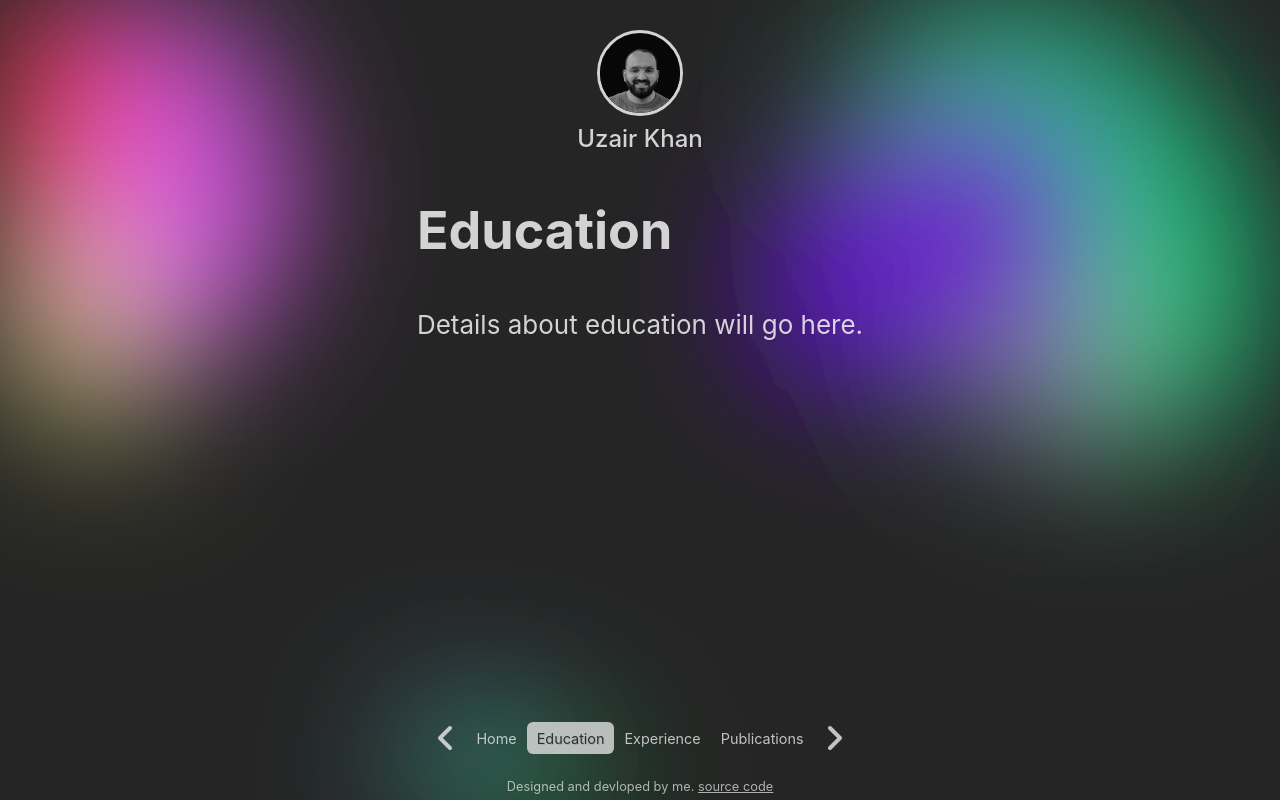
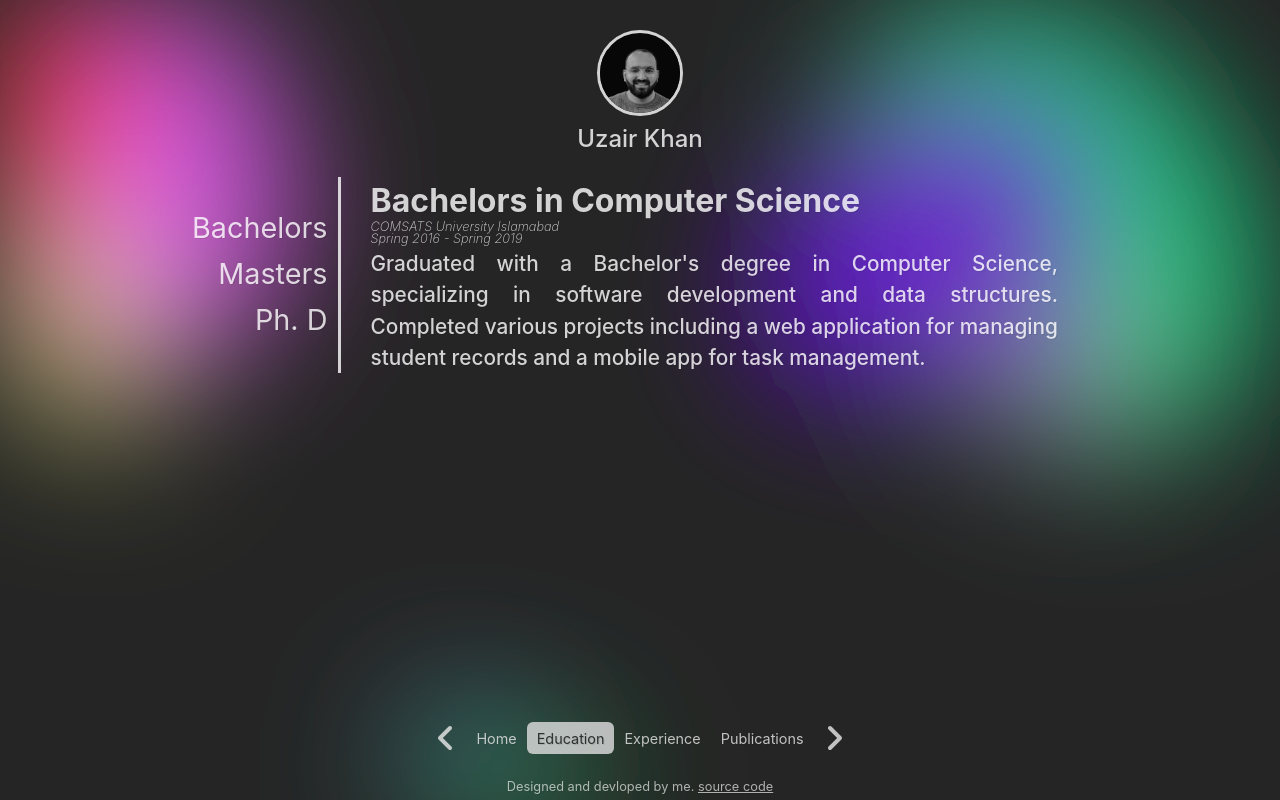
Before and after one commit to uzairrj/uzairrj.github.io, a React (Vite) app: page /education in a window 1280 px wide. Built offline with nearby package versions, Linux system fonts and the light colour scheme.

Commit message:
Add Education component with content and styling for education section

```diff
--- a/src/pages/education.css
+++ b/src/pages/education.css
@@ -0,0 +1,74 @@
+.education-container {
+  padding: 20px;
+  flex-direction: row;
+  flex: 1;
+  display: flex;
+  width: 70%;
+}
+
+.education-navbar {
+  margin-bottom: 20px;
+  border-right: 3px solid #ffffff;
+  text-align: right;
+}
+
+.education-navbar-list {
+  list-style-type: none;
+  padding: 0;
+  margin-right: 10px;
+  font-size: 1.8rem;
+}
+
+/* .education-navbar-list li {
+  margin: 15px 0;
+} */
+
+.education-title {
+    padding: 0px;
+    margin: 0px 30px;
+    font-size: 2rem;
+}
+
+.education-institution {
+    padding: 0px;
+    margin: 0px 30px;
+    font-size: 0.8rem;
+    font-weight: 200;
+    line-height: 0.25rem;
+    font-style: italic;
+}
+
+.education-date {
+    padding: 0px;
+    margin: 0px 30px;
+    font-size: 0.8rem;
+    font-weight: 200;
+
+    font-style: italic;
+}
+
+.education-description{
+    padding: 0px;
+    margin: 0px 30px;
+    font-size: 1.3rem;
+    font-weight: 500;
+    text-align: justify;
+}
+
+
+.education-navbar-link  {
+  text-decoration: none;
+  color: #ffffff;
+  position: relative;
+  display: inline-block;
+  padding-bottom: 3px;
+}
+
+.underline {
+  position: absolute;
+  bottom: 0;
+  left: 0;
+  height: 2px;
+  background-color: #ffffff;
+  width: 0%;
+}
--- a/src/pages/education.tsx
+++ b/src/pages/education.tsx
@@ -1,9 +1,64 @@
+import './education.css'
+import { motion } from 'framer-motion';
+
+
+function EducationContent({title, institution, date, description}: {
+  title: string;
+  institution: string;
+  date: string;
+  description: string;
+}) {
+  return (
+    <div>
+       <h3 className='education-title'>{title}</h3>
+        <p className='education-institution'>{institution}</p>
+        <p className='education-date'>{date}</p>
+        <p className='education-description'>{description}</p>
+    </div>
+  )
+}
+
+function UnderlineLink( {href, text}: {
+  href: string;
+  text: string;
+}) {
+  const underlineVariants = {
+    hidden: { width: 0 },
+    visible: { width: "100%" }
+  };
+  return (
+    <motion.a
+      href={href}
+      className="education-navbar-link"
+      initial="hidden"
+      whileHover="visible"
+    >
+      {text}
+      <motion.span
+        className="underline"
+        variants={underlineVariants}
+        transition={{ duration: 0.3 }}
+      ></motion.span>
+    </motion.a>
+  )
+}
+
 
 function Education() {
   return (
-    <div>
-      <h1>Education</h1>
-      <p>Details about education will go here.</p>
+    <div className="education-container">
+      <div className="education-navbar">
+        <ul className="education-navbar-list">
+          <UnderlineLink href="#bachelors" text="Bachelors" />
+          <UnderlineLink href="#masters" text="Masters" />
+          <UnderlineLink href="#certifications" text="Ph. D" />
+        </ul>
+      </div>
+      <EducationContent
+        title='Bachelors in Computer Science'
+        institution='COMSATS University Islamabad'
+        date='Spring 2016 - Spring 2019'
+        description="Graduated with a Bachelor's degree in Computer Science, specializing in software development and data structures. Completed various projects including a web application for managing student records and a mobile app for task management." />
     </div>
   );
 }
```
